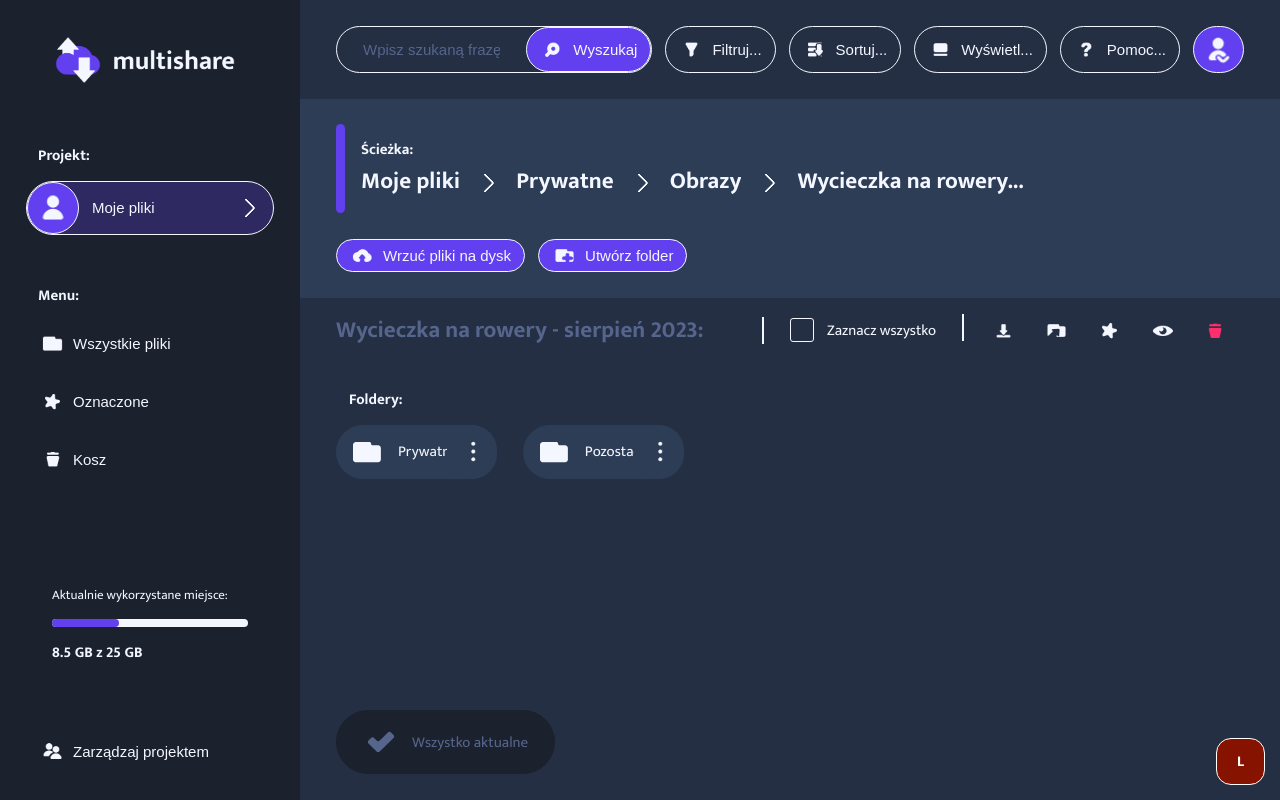
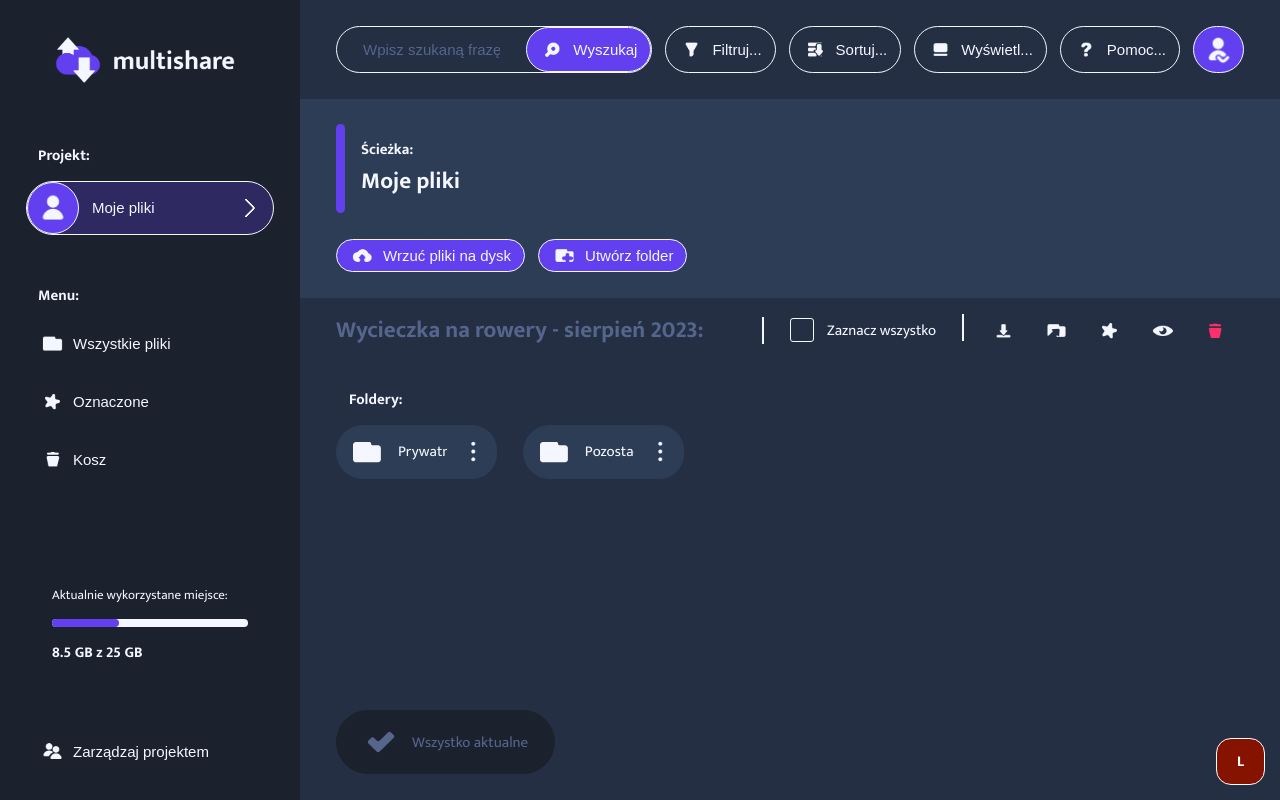
Before and after one commit to BarteXikora/file-explorer-app, a React (Create React App) app: page / in a window 1280 px wide. Built offline with nearby package versions, Linux system fonts and the light colour scheme.

Commit message:
Used content store in path component, so it shows an actual path.

```diff
--- a/src/components/elements/path/Path.tsx
+++ b/src/components/elements/path/Path.tsx
@@ -1,31 +1,40 @@
+import { useState, useEffect } from 'react'
+import { useSelector } from '../../../store/store'
+
 import StyledPath from './Path.styles'
 import PathPart from './pathPart/PathPart'
 import CollapsePathButton from './collapsePathButton/CollapsePathButton'
 
 const MAX_FOLDER_NAME_LENGTH = 22
 
-type __currentPathProps = string[]
-const __curentPath: __currentPathProps = ['Moje pliki', 'Prywatne', 'Obrazy', 'Wycieczka na rowery -  sierpień 2023']
+const Path = () => {
+    const projectName = useSelector(state => state.content.projectName)
+    const currentPath = useSelector(state => state.content.currentPath)
 
-const Path = () => {
+    const [localPath, setLocalPath] = useState<string[]>([projectName, ...currentPath])
+    useEffect(() => {
+        setLocalPath([projectName, ...currentPath])
+
+    }, [projectName, currentPath])
+
     return <StyledPath>
         <span>Ścieżka:</span>
 
         <h1>
             <CollapsePathButton
-                content={__curentPath}
-                isPathCollapsed={__curentPath.length >= 5}
+                content={localPath}
+                isPathCollapsed={localPath.length >= 5}
                 maxFolderNameLength={MAX_FOLDER_NAME_LENGTH}
             />
 
             <div className="path-links">
                 {
-                    __curentPath.map((path, n) => {
-                        if ((__curentPath.length >= 5 && n > __curentPath.length - 4) || __curentPath.length < 5)
+                    localPath.map((path, n) => {
+                        if ((localPath.length >= 5 && n > localPath.length - 4) || localPath.length < 5)
                             return <PathPart
                                 key={n} path={path}
                                 location='#'
-                                isLast={n === __curentPath.length - 1}
+                                isLast={n === localPath.length - 1}
                                 maxFolderNameLength={MAX_FOLDER_NAME_LENGTH}
                             />
 
```
